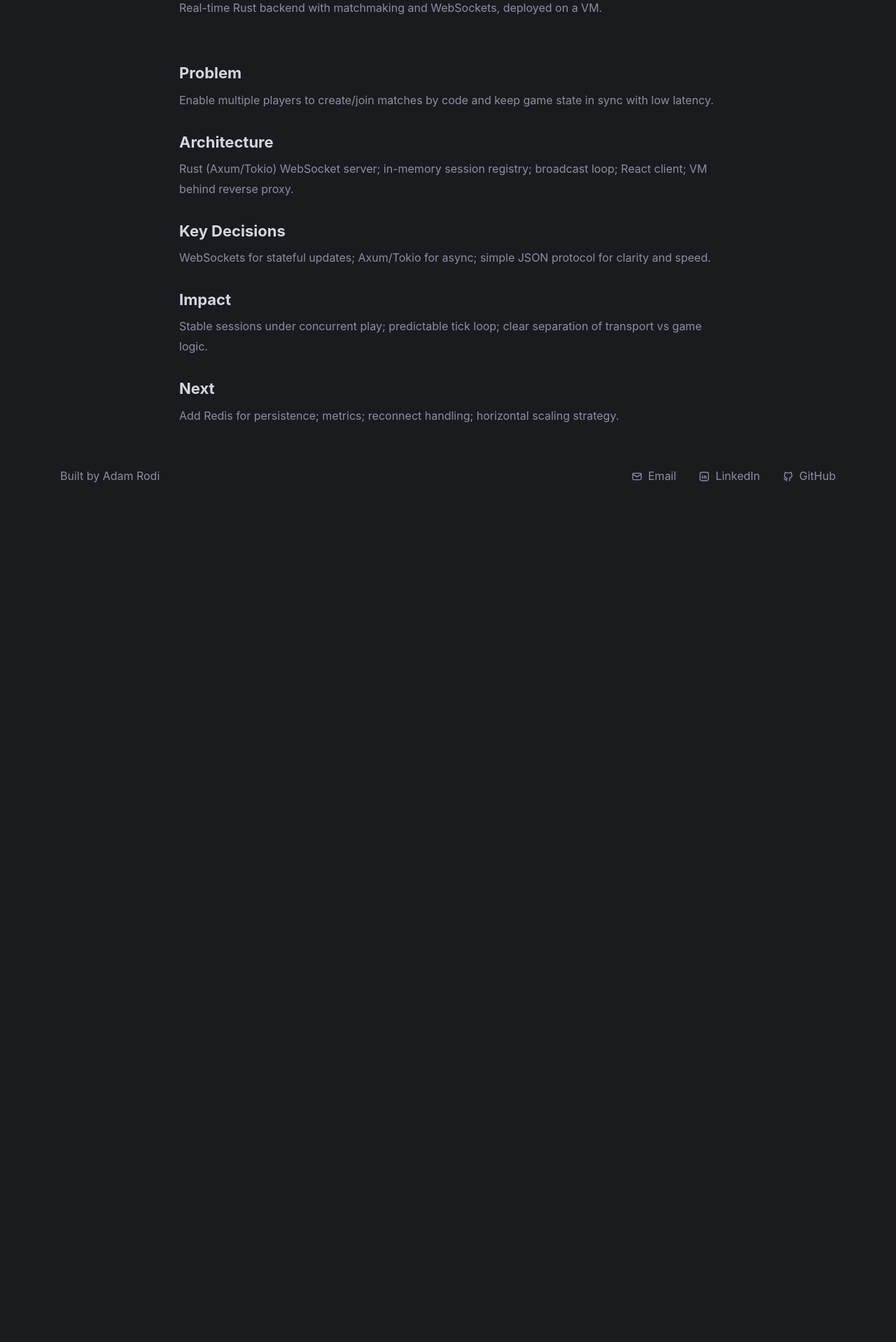
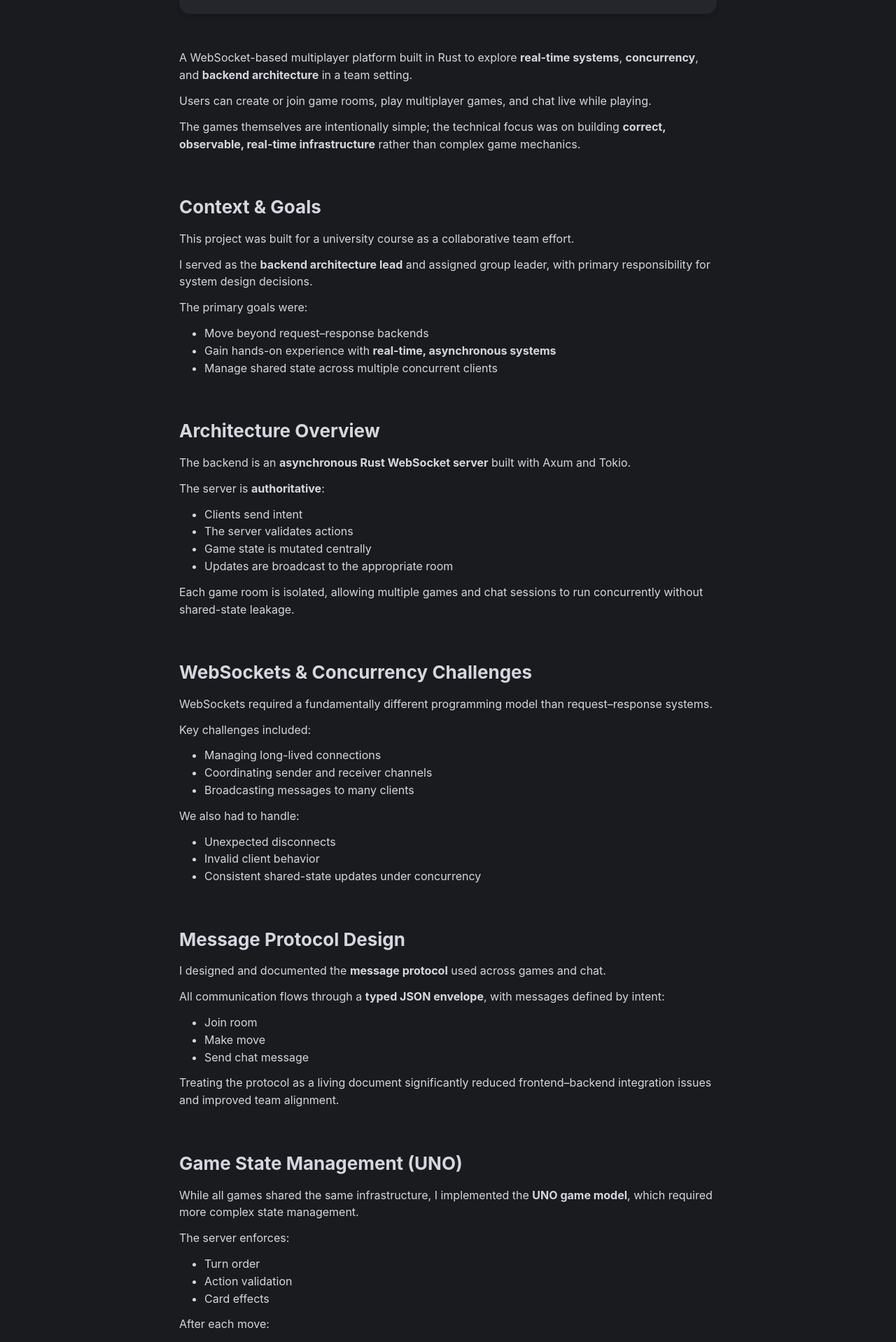
Before and after one commit to adamrodi/adamrodi.com, a React (Vite) app: page /projects/multiplayer-game-server in a window 1280 px wide. Shown: the part 482-2400 px from the top of the page at 70% size. Before the commit the page ends 1203 px from the top, so only its background shows below. Built offline with nearby package versions, Linux system fonts and the light colour scheme.

Commit message:
Use markdown for section body in case studies

```diff
--- a/package.json
+++ b/package.json
@@ -18,7 +18,9 @@
     "@tabler/icons-react": "^3.36.0",
     "react": "^19.1.1",
     "react-dom": "^19.1.1",
-    "react-router-dom": "^7.9.5"
+    "react-markdown": "^10.1.0",
+    "react-router-dom": "^7.9.5",
+    "remark-gfm": "^4.0.1"
   },
   "devDependencies": {
     "@eslint/js": "^9.36.0",
--- /dev/null
+++ b/src/components/Markdown.tsx
@@ -0,0 +1,38 @@
+import ReactMarkdown from "react-markdown";
+import remarkGfm from "remark-gfm";
+import { Text, Title, List, Image, Code } from "@mantine/core";
+
+export function Markdown({ content }: { content: string }) {
+  return (
+    <ReactMarkdown
+      remarkPlugins={[remarkGfm]}
+      components={{
+        p: ({ children }) => <Text mb="sm">{children}</Text>,
+
+        h1: ({ children }) => <Title order={1} mt="md" mb="xs">{children}</Title>,
+        h2: ({ children }) => <Title order={2} mt="md" mb="xs">{children}</Title>,
+        h3: ({ children }) => <Title order={3} mt="md" mb="xs">{children}</Title>,
+        h4: ({ children }) => <Title order={4} mt="md" mb="xs">{children}</Title>,
+
+        ul: ({ children }) => <List withPadding mb="sm">{children}</List>,
+        ol: ({ children }) => <List type="ordered" withPadding mb="sm">{children}</List>,
+        li: ({ children }) => <List.Item>{children}</List.Item>,
+
+        // Inline code vs block code
+        code: ({ children }) => <Code>{children}</Code>,
+
+        pre: ({ children }) => (
+          <Code block my="sm">
+            {children}
+          </Code>
+        ),
+
+        img: ({ src, alt }) => (
+          <Image src={src ?? ""} alt={alt ?? ""} radius="md" my="sm" />
+        ),
+      }}
+    >
+      {content}
+    </ReactMarkdown>
+  );
+}
--- a/src/data/projects.ts
+++ b/src/data/projects.ts
@@ -1,5 +1,3 @@
-// src/data/projects.ts
-
 export type ProjectSection = { heading: string; body: string };
 
 export type Project = {
@@ -15,32 +13,119 @@ export type Project = {
 
 export const PROJECTS: Record<string, Project> = {
   "multiplayer-game-server": {
-    title: "Multiplayer Game Server",
-    summary:
-      "Real-time Rust backend with matchmaking and WebSockets, deployed on a VM.",
-    type: "Personal Project",
-    stack: ["Rust", "Axum", "Tokio", "React", "TypeScript"],
-    links: { live_demo: "https://adamrodi.com/game", repo: "#" },
+    title: "Real-Time Multiplayer Game & Chat Server",
+    summary: `
+A WebSocket-based multiplayer platform built in Rust to explore **real-time systems**, **concurrency**, and **backend architecture** in a team setting.
+
+Users can create or join game rooms, play multiplayer games, and chat live while playing.
+
+The games themselves are intentionally simple; the technical focus was on building **correct, observable, real-time infrastructure** rather than complex game mechanics.
+`,
+    type: "University Course Project (Team of 4)",
+    stack: ["Rust", "Axum", "Tokio", "WebSockets", "React", "TypeScript"],
+    links: {
+      live_demo: "https://adamrodi.com/game",
+      repo: "https://github.com/arlemoine/CMPS401/tree/main/Project",
+    },
     sections: [
       {
-        heading: "Problem",
-        body: "Enable multiple players to create/join matches by code and keep game state in sync with low latency.",
+        heading: "Context & Goals",
+        body: `
+This project was built for a university course as a collaborative team effort.
+
+I served as the **backend architecture lead** and assigned group leader, with primary responsibility for system design decisions.
+
+The primary goals were:
+- Move beyond request–response backends
+- Gain hands-on experience with **real-time, asynchronous systems**
+- Manage shared state across multiple concurrent clients
+`,
       },
       {
-        heading: "Architecture",
-        body: "Rust (Axum/Tokio) WebSocket server; in-memory session registry; broadcast loop; React client; VM behind reverse proxy.",
+        heading: "Architecture Overview",
+        body: `
+The backend is an **asynchronous Rust WebSocket server** built with Axum and Tokio.
+
+The server is **authoritative**:
+- Clients send intent
+- The server validates actions
+- Game state is mutated centrally
+- Updates are broadcast to the appropriate room
+
+Each game room is isolated, allowing multiple games and chat sessions to run concurrently without shared-state leakage.
+`,
       },
       {
-        heading: "Key Decisions",
-        body: "WebSockets for stateful updates; Axum/Tokio for async; simple JSON protocol for clarity and speed.",
+        heading: "WebSockets & Concurrency Challenges",
+        body: `
+WebSockets required a fundamentally different programming model than request–response systems.
+
+Key challenges included:
+- Managing long-lived connections
+- Coordinating sender and receiver channels
+- Broadcasting messages to many clients
+
+We also had to handle:
+- Unexpected disconnects
+- Invalid client behavior
+- Consistent shared-state updates under concurrency
+`,
       },
       {
-        heading: "Impact",
-        body: "Stable sessions under concurrent play; predictable tick loop; clear separation of transport vs game logic.",
+        heading: "Message Protocol Design",
+        body: `
+I designed and documented the **message protocol** used across games and chat.
+
+All communication flows through a **typed JSON envelope**, with messages defined by intent:
+- Join room
+- Make move
+- Send chat message
+
+Treating the protocol as a living document significantly reduced frontend–backend integration issues and improved team alignment.
+`,
       },
       {
-        heading: "Next",
-        body: "Add Redis for persistence; metrics; reconnect handling; horizontal scaling strategy.",
+        heading: "Game State Management (UNO)",
+        body: `
+While all games shared the same infrastructure, I implemented the **UNO game model**, which required more complex state management.
+
+The server enforces:
+- Turn order
+- Action validation
+- Card effects
+
+After each move:
+- Public state is broadcast to all players
+- Private hand data is sent only to the owning client
+
+This reinforced the importance of an **authoritative backend** in real-time systems.
+`,
+      },
+      {
+        heading: "Deployment & Real-World Behavior",
+        body: `
+I deployed the backend to a **personal VM** and ran the production WebSocket server.
+
+Running the system in production exposed issues that never appeared locally:
+- Malformed messages
+- Network disconnects
+- Timing-related edge cases
+
+These observations grounded the system in real-world behavior.
+`,
+      },
+      {
+        heading: "Key Learnings",
+        body: `
+This project demonstrated how quickly complexity emerges in real-time systems—even with simple domains.
+
+Key takeaways:
+- Clear protocol design is critical
+- State ownership must be disciplined
+- Documentation matters in async systems
+
+Most importantly, it strengthened my ability to **learn outside my comfort zone** and contribute effectively on a backend team.
+`,
       },
     ],
   },
@@ -54,28 +139,44 @@ export const PROJECTS: Record<string, Project> = {
     sections: [
       {
         heading: "Problem",
-        body:
-          "Manual triage of yellow/red state clusters required repetitive checks for node failures, low disk, or JVM pressure. We aimed to automate diagnostics through a conversational interface.",
+        body: `
+Manual triage of yellow/red state clusters required repetitive checks for node failures, low disk, or JVM pressure.
+
+We aimed to automate diagnostics through a conversational interface.
+`,
       },
       {
         heading: "Architecture",
-        body:
-          "AWS Lex chatbot triggers Lambda functions via intents; each Lambda path corresponds to a diagnostic cause. Logs and metrics tracked in CloudWatch; optional API Gateway integration for external triggers.",
+        body: `
+- AWS Lex chatbot triggers Lambda functions via intents
+- Each Lambda path corresponds to a diagnostic cause
+- Logs and metrics tracked in CloudWatch
+- Optional API Gateway integration for external triggers
+`,
       },
       {
         heading: "Key Decisions",
-        body:
-          "Used Lex for guided conversation flow and modular decision trees; designed stateless Lambdas; standardized responses for consistent troubleshooting guidance.",
+        body: `
+- Used Lex for guided conversation flow and modular decision trees
+- Designed stateless Lambdas
+- Standardized responses for consistent troubleshooting guidance
+`,
       },
       {
         heading: "Impact",
-        body:
-          "Reduced triage time for common yellow-cluster incidents; improved reproducibility of diagnostic steps; increased transparency for support engineers.",
+        body: `
+- Reduced triage time for common yellow-cluster incidents
+- Improved reproducibility of diagnostic steps
+- Increased transparency for support engineers
+`,
       },
       {
         heading: "Next",
-        body:
-          "Integrate with incident runbooks; expand coverage to red-cluster states; add feedback metrics for diagnostic accuracy.",
+        body: `
+- Integrate with incident runbooks
+- Expand coverage to red-cluster states
+- Add feedback metrics for diagnostic accuracy
+`,
       },
     ],
   },
@@ -89,28 +190,40 @@ export const PROJECTS: Record<string, Project> = {
     sections: [
       {
         heading: "Problem",
-        body:
-          "Analyze zebrafish brain imaging data to identify differences between stress and control groups without labeled outcomes.",
+        body: `
+Analyze zebrafish brain imaging data to identify differences between stress and control groups without labeled outcomes.
+`,
       },
       {
         heading: "Architecture",
-        body:
-          "Used Python with pandas and NumPy for preprocessing, then applied dimensionality reduction and clustering methods to reveal structure in neural activity data.",
+        body: `
+- Used Python with pandas and NumPy for preprocessing
+- Applied dimensionality reduction and clustering methods
+- Revealed structure in neural activity data
+`,
       },
       {
         heading: "Key Decisions",
-        body:
-          "Selected unsupervised methods due to lack of labels; visualized clusters with matplotlib; tuned preprocessing pipeline for noise reduction and normalization.",
+        body: `
+- Selected unsupervised methods due to lack of labels
+- Visualized clusters with matplotlib
+- Tuned preprocessing pipeline for noise reduction and normalization
+`,
       },
       {
         heading: "Impact",
-        body:
-          "Found distinct neural activation patterns between stress and control groups; visualized clusters that aligned with known biological expectations.",
+        body: `
+- Found distinct neural activation patterns between stress and control groups
+- Visualized clusters that aligned with known biological expectations
+`,
       },
       {
         heading: "Next",
-        body:
-          "Experiment with semi-supervised extensions; integrate temporal dynamics; validate results on larger datasets.",
+        body: `
+- Experiment with semi-supervised extensions
+- Integrate temporal dynamics
+- Validate results on larger datasets
+`,
       },
     ],
   },
--- a/src/pages/ProjectDetail.tsx
+++ b/src/pages/ProjectDetail.tsx
@@ -2,6 +2,7 @@ import { useParams, useLocation, useNavigate } from "react-router-dom";
 import { Anchor, Box, Container, Stack, Text, Title } from "@mantine/core";
 import { PROJECTS } from "../data/projects";
 import { ProjectMeta } from "../components/ProjectMeta";
+import { Markdown } from "../components/Markdown";
 
 export default function ProjectDetail() {
   const { slug } = useParams<{ slug: string }>();
@@ -59,20 +60,20 @@ export default function ProjectDetail() {
           />
 
 
-        {/* Summary: keep it readable like the screenshot */}
-        <Text c="dimmed" fz="md" lh={1.7}>
-          {project.summary}
-        </Text>
+        {/* Summary (Markdown) */}
+        <Box>
+          <Markdown content={project.summary} />
+        </Box>
 
-        <Stack gap="xl" mt="md">
+        <Stack gap="50px" >
           {project.sections.map((section) => (
             <section key={section.heading}>
-              <Title order={3} fz={22} lh={1.25}>
+              <Title order={2} lh={1.25}>
                 {section.heading}
               </Title>
-              <Text c="dimmed" mt="xs" lh={1.8}>
-                {section.body}
-              </Text>
+              <Box mt="md">
+                <Markdown content={section.body} />
+              </Box>
             </section>
           ))}
         </Stack>
```
Also changed, not shown: 1 other file (tests, documents, lock files or other folders).
